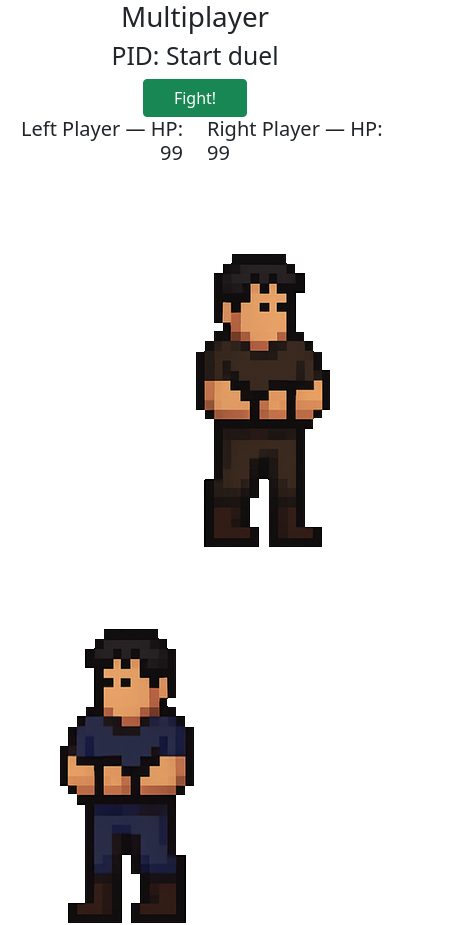
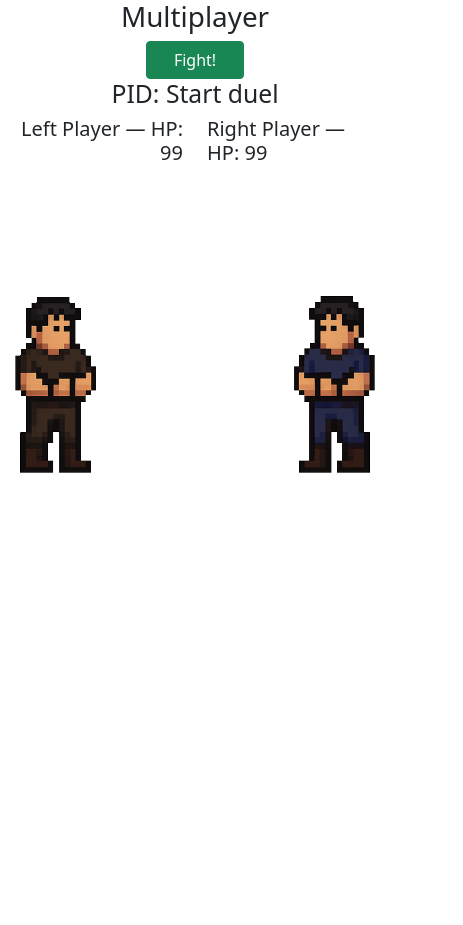
Before and after one commit to JuanTGit/duel-arena, a React (Vite) app: page /online in a window 390 px wide. Shown: the whole page, 463 px wide, since content can reach past the window. After the commit the page ends 844 px from the top, so only its background shows below. Built offline with nearby package versions, Linux system fonts and the light colour scheme.

Commit message:
styling for hitsplat and centering for fighters

```diff
--- a/src/components/Fight.jsx
+++ b/src/components/Fight.jsx
@@ -1,6 +1,7 @@
 import { useState, useRef } from "react";
 import Fighter from "./Fighter";
 import '../hitsplat.css'
+import '../main.css'
 
 function Fight(){
     const leftPlayerRef = useRef(null);
@@ -12,23 +13,22 @@ function Fight(){
     const [turn, setTurn] = useState(null);
     const [duelActive, setDuelActive] = useState(false);
     const [pid, setPid] = useState('Start duel');
-
-    // const [leftSplats, setLeftSplats] = useState([]);
-    // const [rightSplats, setRightSplats] = useState([]);
-
     const [hitSplats, setHitSplats] = useState([]);
 
 
     const showHitSplat = (ref, damage) => {
         if (!ref.current) return;
-        const rect = ref.current.getBoundingClientRect();
+        const spriteEl = ref.current.querySelector(".sprite");
+        if (!spriteEl) return;
+
+        const rect = spriteEl.getBoundingClientRect();
         const id = Date.now();
         setHitSplats((prev) => [
             ...prev,
             {
                 id,
-                x: rect.left + rect.width / 2 + 10,
-                y: rect.top + rect.bottom / 2 - 120,
+                x: rect.left + rect.width / 2,
+                y: rect.top + rect.height / 2,
                 damage
             }
         ]);
@@ -81,39 +81,40 @@ function Fight(){
         };
 
     return(
-        <div className="container" style={{ position: "relative"}}>
-                <h2 className="text-center">PID: {pid}</h2>
+        <div className="container">
                 <div className="row justify-content-center">
                     <button className="btn btn-success w-25" onClick={startDuel}>Fight!</button>
                 </div>
-                {/* Player 1 */}
-                <div className="row justify-content-center d-flex">
-                    <div className="col">
+
+                {/* HitPoints */}
+                <h2 className="text-center">PID: {pid}</h2>
+                <div className="row">
+                    <div className="col-6">
                         <h5 className="text-end">Left Player — HP: {Math.max(0, leftHealth)}</h5>
                     </div>
-                    <div className="col">
+                    <div className="col-6">
                         <h5 className="text-start">Right Player — HP: {Math.max(0, rightHealth)}</h5>
                     </div>
                 </div>
+
+                {/* Player 1 */}
                 <div className="row">
-                    <div className="col justify-content-end d-flex">
-                        <div ref={leftPlayerRef}>
+                    <div className="col-6 col-md-6 d-flex justify-content-end">
                             <Fighter
+                                ref={leftPlayerRef}
                                 name="Left Player"
                                 isAttacking={turn === 1 && duelActive}
                                 isDead={leftHealth <= 0}
                             />
-                        </div>
                     </div>
                     {/* Player 2 */}
-                    <div className="col d-flex justify-content-start">
-                        <div ref={rightPlayerRef}>
+                    <div className="col-6 col-md-6 d-flex justify-content-start">
                             <Fighter
+                                ref={rightPlayerRef}
                                 name="Right Player"
                                 isAttacking={turn === 2 && duelActive}
                                 isDead={rightHealth <= 0}
                             />
-                        </div>
                     </div>
                 </div>
 
--- a/src/components/Fighter.jsx
+++ b/src/components/Fighter.jsx
@@ -1,9 +1,9 @@
 import leftPlayer from "../assets/left_player.png"
 import rightPlayer from "../assets/right_player.png"
 import Sprite from "./Sprite";
-import { useEffect, useState } from "react";
+import { forwardRef, useEffect, useState } from "react";
 
-function Fighter({ name, isAttacking, isDead }) {
+const Fighter = forwardRef(({ name, isAttacking, isDead }, ref) => {
     const [frame, setFrame] = useState(0);
 
     const playerFrames = {
@@ -37,10 +37,10 @@ function Fighter({ name, isAttacking, isDead }) {
 
 
     return(
-        <div>
+        <div ref={ref}>
             <Sprite index={frame} player={name === 'Left Player' ? leftPlayer : rightPlayer}/>
         </div>
     )
-}
+});
 
 export default Fighter;
--- a/src/components/Lobby/Local.jsx
+++ b/src/components/Lobby/Local.jsx
@@ -2,10 +2,10 @@ import Fight from "../Fight"
 
 function Local(){
     return(
-        <div className="row">
+        <>
             <h1 className="text-center">LOCAL FIGHT</h1>
             <Fight />
-        </div>
+        </>
     )
 }
 
--- a/src/components/Lobby/Online.jsx
+++ b/src/components/Lobby/Online.jsx
@@ -2,10 +2,10 @@ import Fight from "../Fight";
 
 function Online(){
     return(
-        <div className="row">
+        <>
             <h1 className="text-center">Multiplayer</h1>
             <Fight />
-        </div>
+        </>
     )
 }
 
--- a/src/components/Sprite.jsx
+++ b/src/components/Sprite.jsx
@@ -1,8 +1,10 @@
+import { forwardRef } from "react";
+import "../main.css"
 
 const sprite_width = 256
 const sprite_height = 376
 
-function Sprite({ index, player }) {
+const Sprite = forwardRef(({ index, player }, ref) => {
     const yOffset = -index * sprite_height
 
     const style = {
@@ -11,9 +13,12 @@ function Sprite({ index, player }) {
         backgroundImage: `url(${player})`,
         backgroundPosition: `0px ${yOffset}px`,
         backgroundRepeat: "no-repeat",
+        position: 'relative',
     };
 
-    return <div style={style}></div>
-}
+    return (
+        <div className="sprite" ref={ref} style={style}></div>
+    )
+});
 
 export default Sprite;
--- a/src/hitsplat.css
+++ b/src/hitsplat.css
@@ -1,6 +1,6 @@
 .hitsplat {
     position: absolute;
-    transform: translate(-50%, -100%);
+    transform: translate(-50%, -50%);
     pointer-events: none;
     display: inline-flex;
     align-items: center;
--- /dev/null
+++ b/src/main.css
@@ -0,0 +1,10 @@
+
+@media (max-width: 576px) {
+    .sprite{
+        transform: scale(.6);
+    }
+    /* .sprite-fight{
+        display: flex;
+        justify-content: center;
+    } */
+}
```
